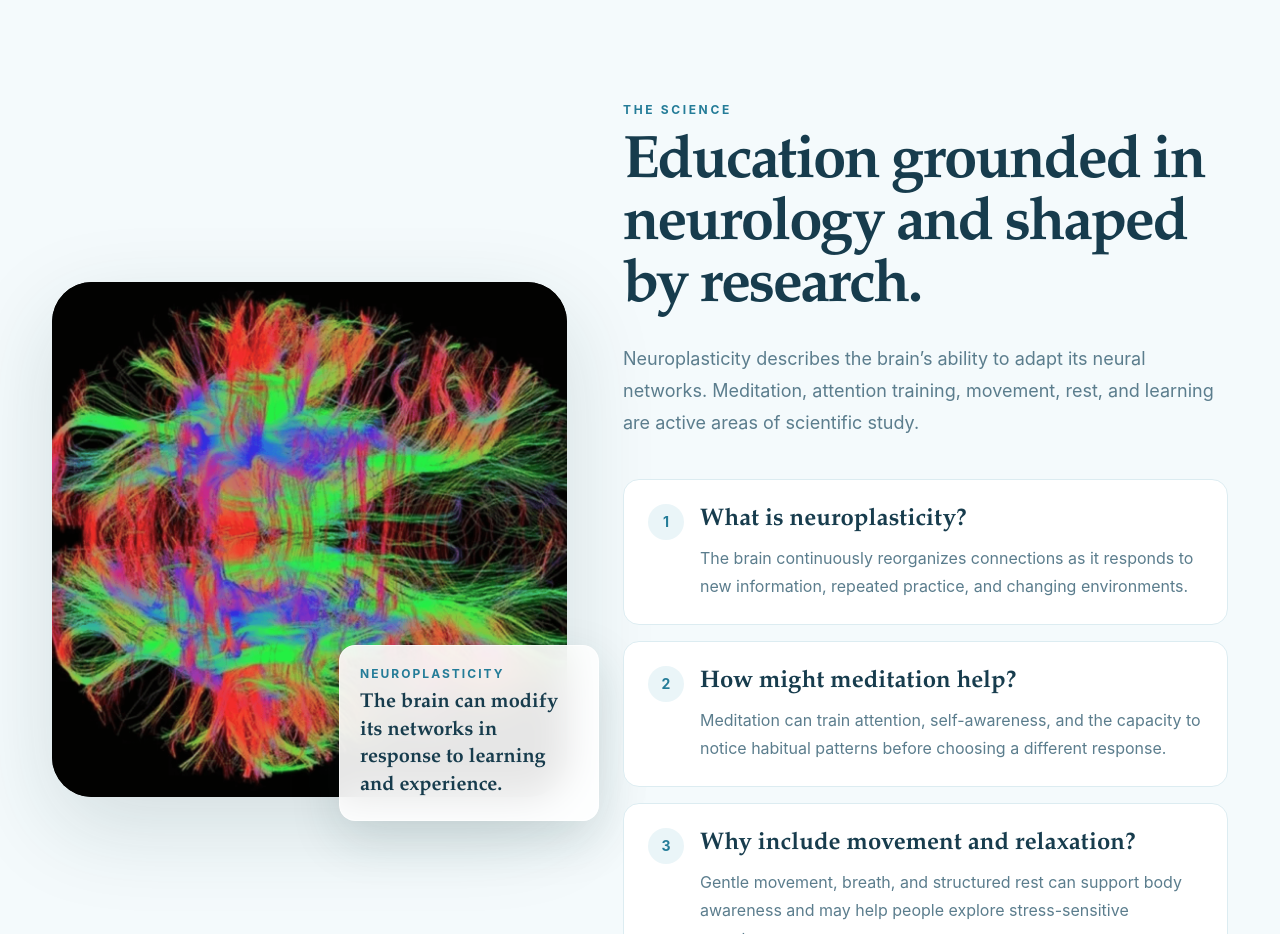
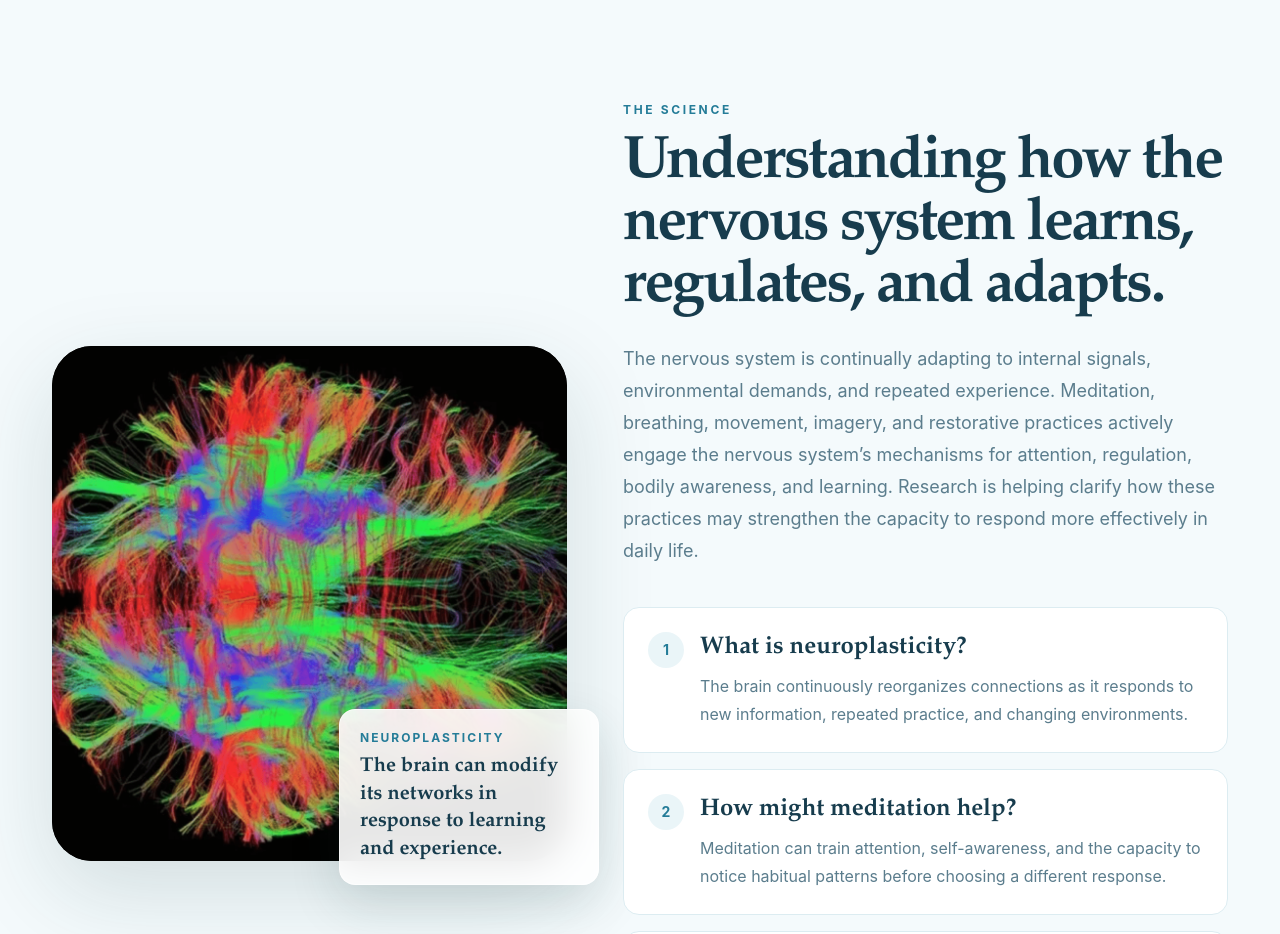
Before and after one commit to TuranAshish/mindful-neurology, a Next.js app: page / in a window 1280 px wide. Shown: the part 3100-4034 px from the top of the page. Built offline with nearby package versions, Linux system fonts and the light colour scheme.

Commit message:
Update page.tsx

```diff
--- a/app/page.tsx
+++ b/app/page.tsx
@@ -300,7 +300,7 @@ export default function Home() {
             </div>
 
             <div>
-              <SectionHeading eyebrow="The science" title="Education grounded in neurology and shaped by research." copy="Neuroplasticity describes the brain’s ability to adapt its neural networks. Meditation, attention training, movement, rest, and learning are active areas of scientific study." />
+              <SectionHeading eyebrow="The science" title="Understanding how the nervous system learns, regulates, and adapts." copy="The nervous system is continually adapting to internal signals, environmental demands, and repeated experience. Meditation, breathing, movement, imagery, and restorative practices actively engage the nervous system’s mechanisms for attention, regulation, bodily awareness, and learning. Research is helping clarify how these practices may strengthen the capacity to respond more effectively in daily life." />
               <div className="mt-10 grid gap-4">
                 {[
                   ["What is neuroplasticity?", "The brain continuously reorganizes connections as it responds to new information, repeated practice, and changing environments."],
```
